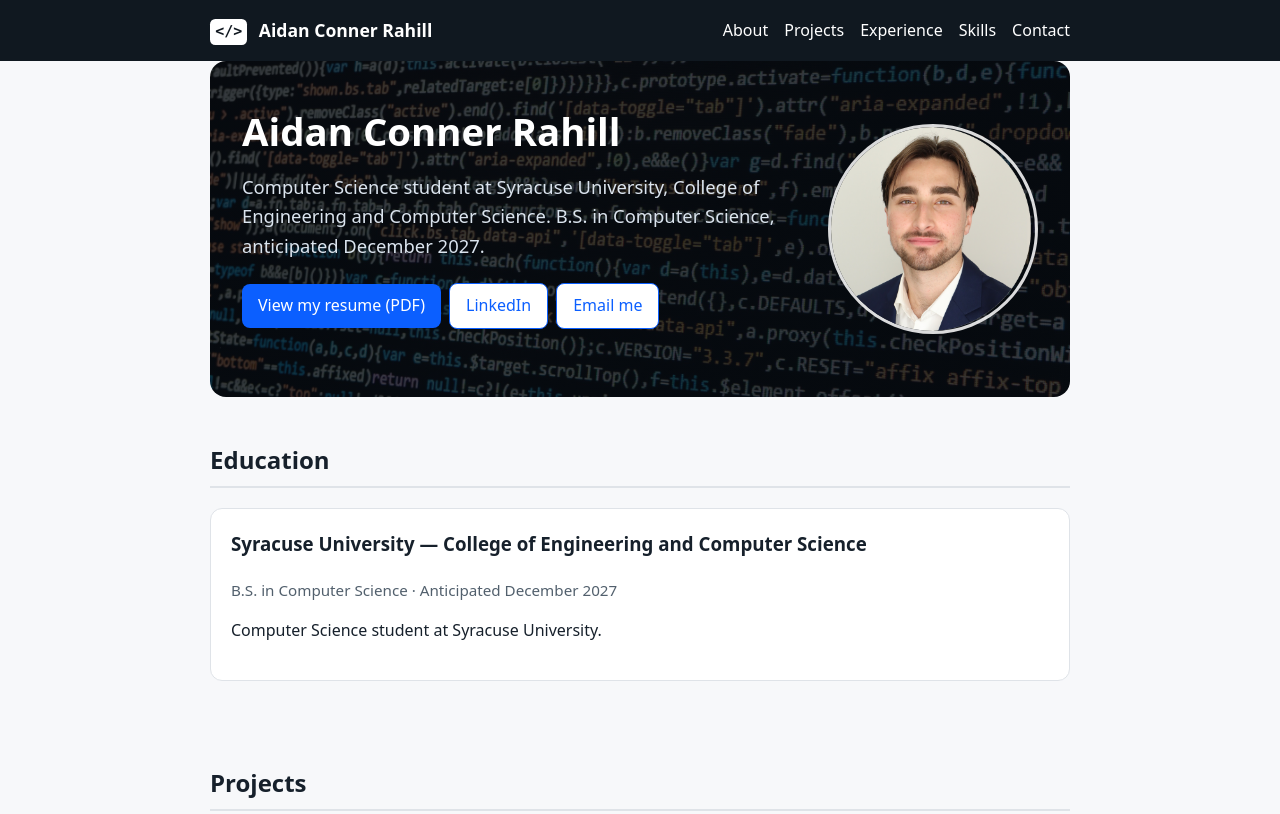
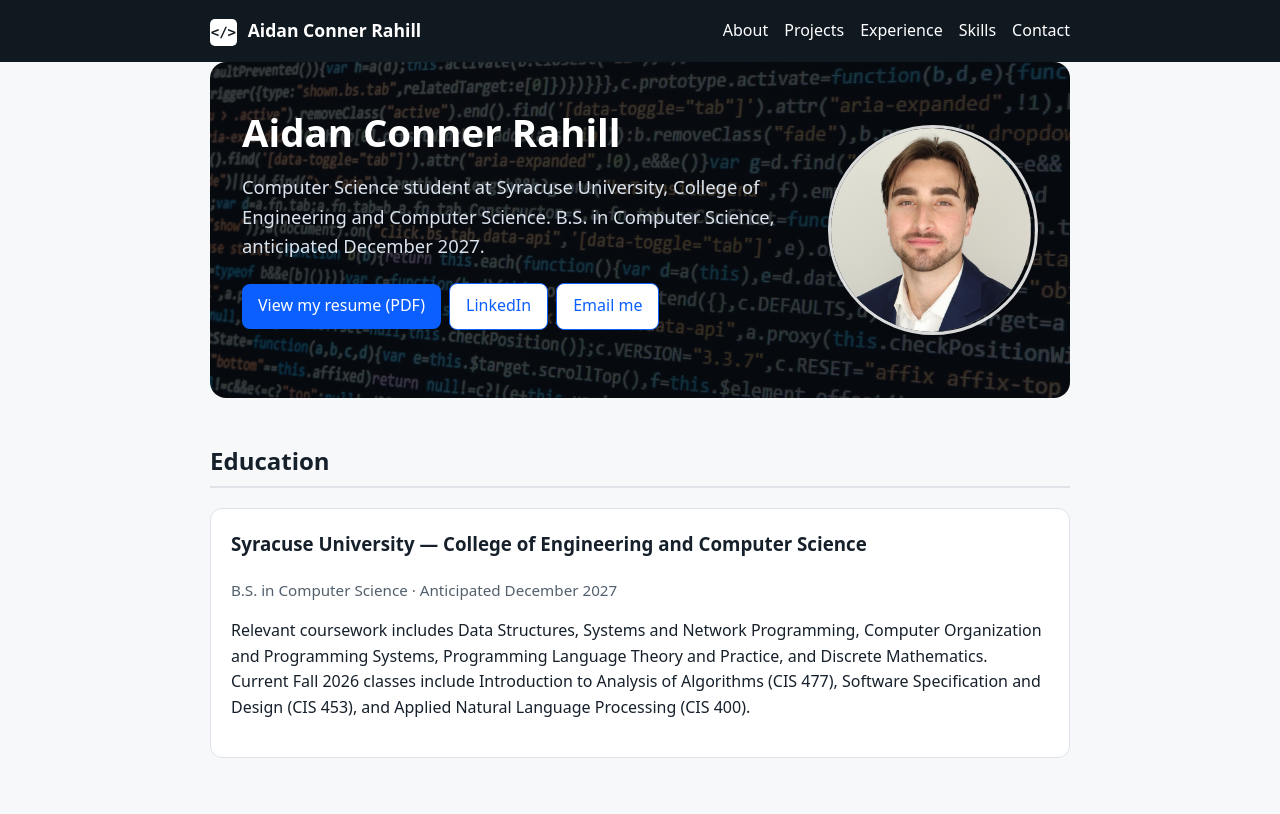
Before and after one commit to aidanrahill/aidanrahill.github.io, a plain HTML site: page index.html in a window 1280 px wide. Shown: the top 814 px of the page. Drawn offline with Linux system fonts and the light colour scheme.

Commit message:
Make brand-mark square and add Education coursework
Updated the brand mark styles and enhanced the education section description.

```diff
--- a/index.html
+++ b/index.html
@@ -17,7 +17,7 @@ nav{display:flex;flex-wrap:wrap;gap:1rem;align-items:center;justify-content:spac
 nav strong{font-size:1.1rem}
 nav a{color:#fff;text-decoration:none;margin-left:1rem}
 nav a:hover{text-decoration:underline}
-  .brand-mark{display:inline-block;background:#fff;color:#101820;font-family:ui-monospace,Menlo,Consolas,monospace;font-weight:700;font-size:.85em;padding:.08em .35em;border-radius:.35em;margin-right:.45em;vertical-align:middle}
+  .brand-mark{display:inline-flex;align-items:center;justify-content:center;aspect-ratio:1/1;width:1.9em;height:1.9em;padding:0;background:#fff;color:#101820;font-family:ui-monospace,Menlo,Consolas,monospace;font-weight:700;font-size:.8em;line-height:1;border-radius:.35em;margin-right:.45em;vertical-align:middle}
 .hero{display:flex;align-items:center;justify-content:space-between;gap:2rem;padding:3rem 2rem;argin-top:1.5rem;border-radius:1rem;color:#fff;background:#101820;background-image:linear-gradient(rgba(7,12,18,.80),rgba(7,12,18,.80)),url("heading-bg.jpg");background-size:cover;background-position:center;background-repeat:no-repeat}
 .hero h1{font-size:2.4rem;line-height:1.15;margin:0 0 .2rem}
 .hero p.lede{font-size:1.15rem;color:#dbe4ee}
@@ -56,7 +56,7 @@ a{color:var(--accent)}
 <div class="card">
 <h3>Syracuse University — College of Engineering and Computer Science</h3>
 <p class="meta">B.S. in Computer Science &middot; Anticipated December 2027</p>
-<p>Computer Science student at Syracuse University.</p>
+<p>Relevant coursework includes Data Structures, Systems and Network Programming, Computer Organization and Programming Systems, Programming Language Theory and Practice, and Discrete Mathematics. Current Fall 2026 classes include Introduction to Analysis of Algorithms (CIS 477), Software Specification and Design (CIS 453), and Applied Natural Language Processing (CIS 400).</p>
 </div>
 </section>
 <section id="projects">
```
